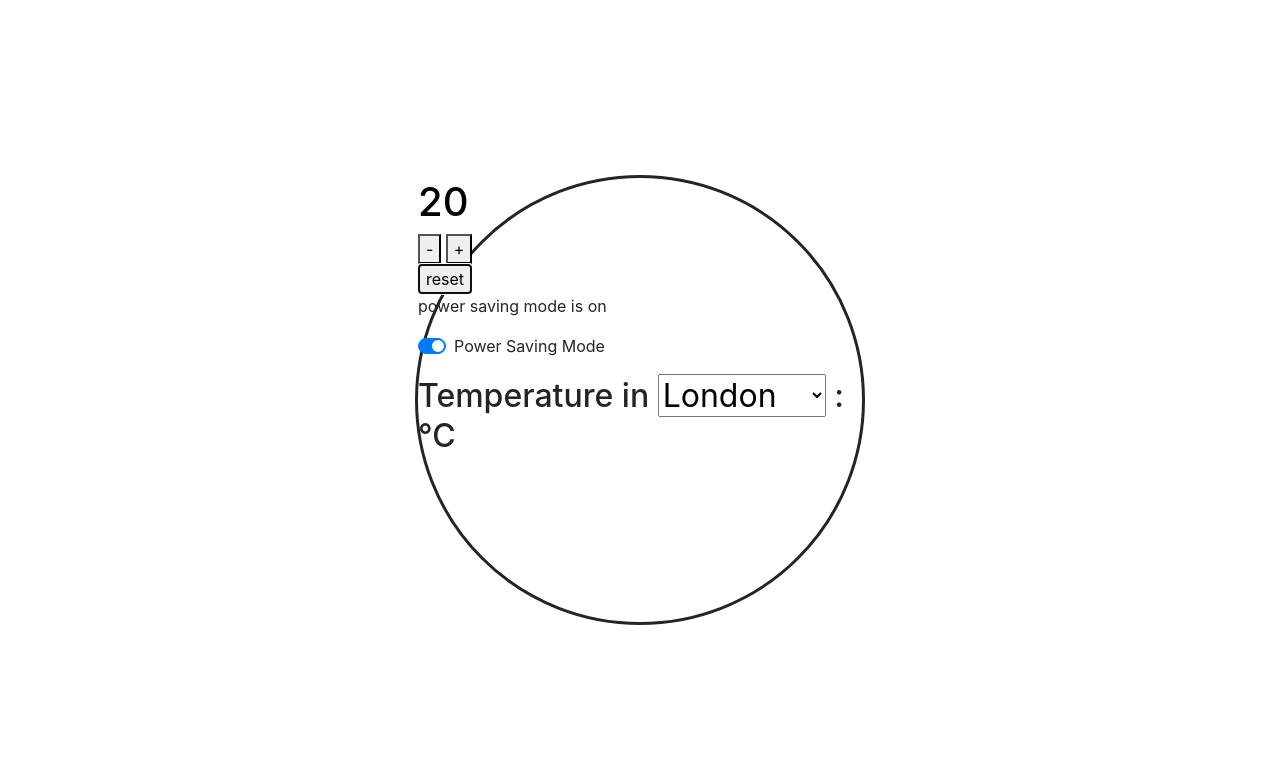
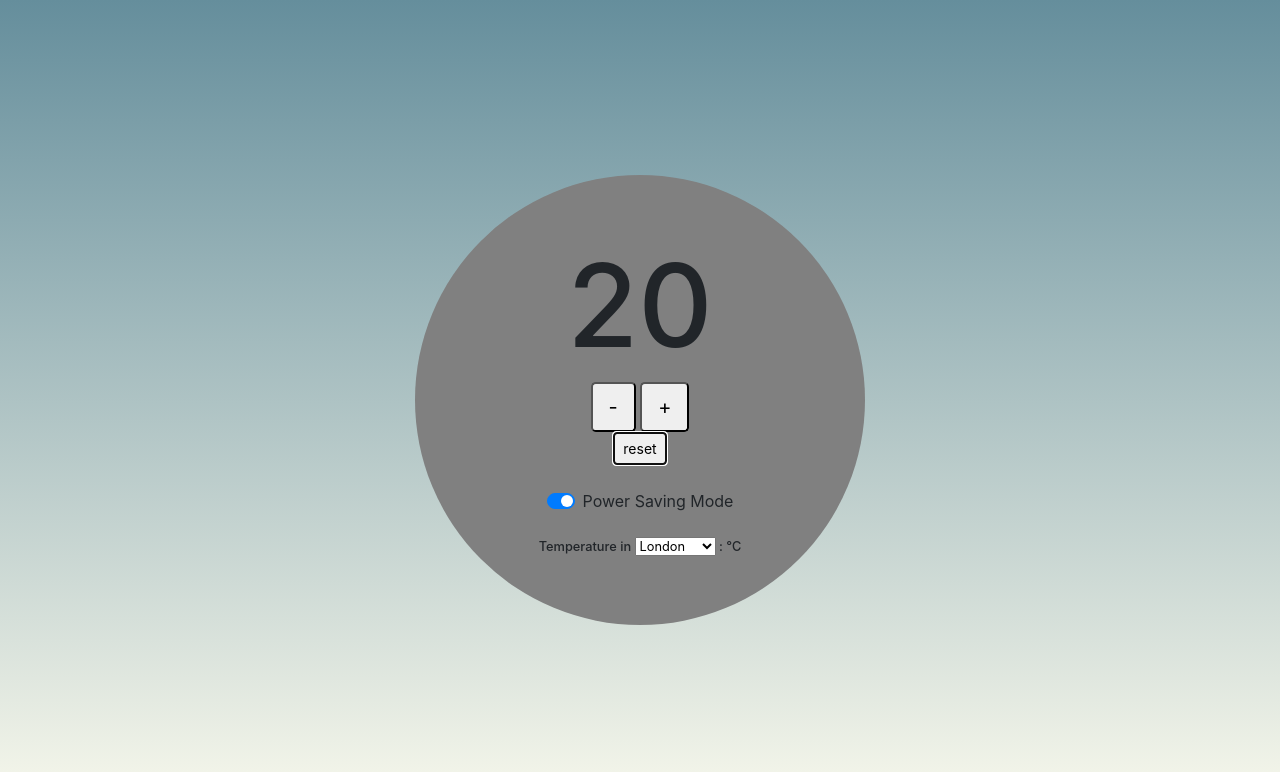
Before and after one commit to KG700/Thermostat-revisited-JS, a plain HTML site: page index.html in a window 1280 px wide. Both pictures are taken after a click on the button "reset". Drawn offline with nearby package versions, Linux system fonts and the light colour scheme; no server answers.

Commit message:
HTML: Background changes with energy usage and more styling added to thermostat circle

```diff
--- a/index.html
+++ b/index.html
@@ -10,20 +10,25 @@
     <div class="thermostat-container">
       <div class="thermostat">
         <h1 id="temperature"></h1>
-        <p>
-          <button id="temperature-down">-</button>
-          <button id="temperature-up">+</button><br>
-          <button id="temperature-reset">reset</button><br>
-          power saving mode is <span id="power-saving-status">on</span>
+          <div class="temperature-controls">
+            <button id="temperature-down" class="btn-lg">-</button>
+            <button id="temperature-up" class="btn-lg">+</button><br>
+          </div>
+          <button id="temperature-reset" class="btn-sm">reset</button><br>
+          <!--
+          <div>
+            power saving mode is <span id="power-saving-status">on</span>
+          </div>
+        -->
           <div class="custom-control custom-switch">
             <input type="checkbox" class="custom-control-input powersavingmode" id="customSwitch1" checked>
             <label class="custom-control-label" for="customSwitch1">Power Saving Mode</label>
           </div>
+          <br>
           <!--
           <button id="powersaving-on">PSM ON</button>
           <button id="powersaving-off">PSM OFF</button>
         -->
-        </p>
         <section>
           <h2>Temperature in
           <select id="current-city">
--- a/interface.js
+++ b/interface.js
@@ -53,7 +53,7 @@ $(document).ready(function() {
 
   function updateTemperature() {
     $('#temperature').text(thermostat.temperature);
-    $('#temperature').attr('class', thermostat.energyUsage());
+    $('body').attr('class', thermostat.energyUsage());
   }
 
   function displayWeather(city) {
--- a/styles.css
+++ b/styles.css
@@ -1,17 +1,26 @@
 html, body {
   height: 100%;
+  background-image: linear-gradient(#658E9C, #F6F7EB);
 }
 
 .low-usage {
-  color: green;
+  background-image: linear-gradient(#226F54, #D7F171);
 }
 
 .medium-usage {
-  color: black;
+  background-image: linear-gradient(#658E9C, #F6F7EB);
 }
 
 .high-usage {
-  color: red;
+  background-image: linear-gradient(#DA2C38, #F4F0BB);
+}
+
+h1 {
+  font-size: 9vw;
+}
+
+h2 {
+  font-size: 1vw;
 }
 
 .thermostat-container {
@@ -22,8 +31,13 @@ html, body {
 }
 
 .thermostat {
+  display: flex;
+  flex-direction: column;
+  justify-content: center;
+  align-items: center;
   height: 450px;
   width: 450px;
   border-radius: 50%;
-  border-style: solid;
+  border-style: solid white;
+  background-color: grey;
 }
```
